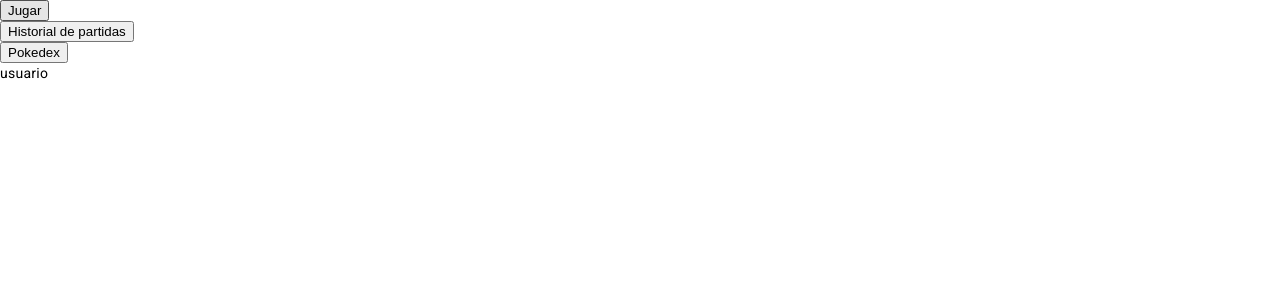
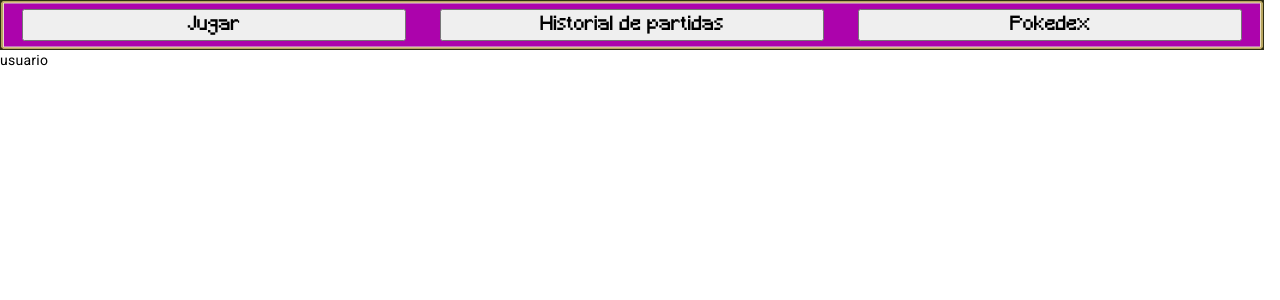
Before and after one commit to Ttbias2/Batalla-Pokemon, an Angular app: page /nav-bar in a window 1280 px wide. Shown: the top 300 px of the page. Built offline with nearby package versions, Linux system fonts and the light colour scheme.

Commit message:
nav bar css 0.1

```diff
--- a/src/app/components/nav-bar/nav-bar.component.css
+++ b/src/app/components/nav-bar/nav-bar.component.css
@@ -0,0 +1,22 @@
+@font-face {
+    font-family: 'PixelFont';
+    src:url('./../../../assets/Minecraft.ttf');
+}
+.nav {
+
+    display: flex;
+    justify-content: space-around;
+    width: 98vw;
+    height: 5vh;
+    background-color: rgb(172, 3, 172);
+    border: 5px solid ;
+    border-image: url(./../../../assets/img/bordeMarron120Trans.png) 40 40  repeat;
+    align-items: center;
+}
+.nav button{
+    height: 4vh;
+    width: 30vw;
+    font-family: 'PixelFont';
+    font-size: 1.5vw;
+
+}
--- a/src/app/components/nav-bar/nav-bar.component.html
+++ b/src/app/components/nav-bar/nav-bar.component.html
@@ -1,5 +1,5 @@
 <section>
-    <nav>
+    <nav class="nav">
         <div>
             <button routerLinkActive="active" [routerLink]="['ingresar-jugadores']">Jugar</button>
         </div>
--- a/src/app/components/pokedex/pokedex.component.css
+++ b/src/app/components/pokedex/pokedex.component.css
@@ -13,7 +13,7 @@ h2, h3 {
 
     display: block;
     overflow-y: scroll;
-    height: 95vh;
+    height: 88vh;
     /* width: 100%; */
      background-color: rgb(202, 201, 201);
     text-align: center;
```
